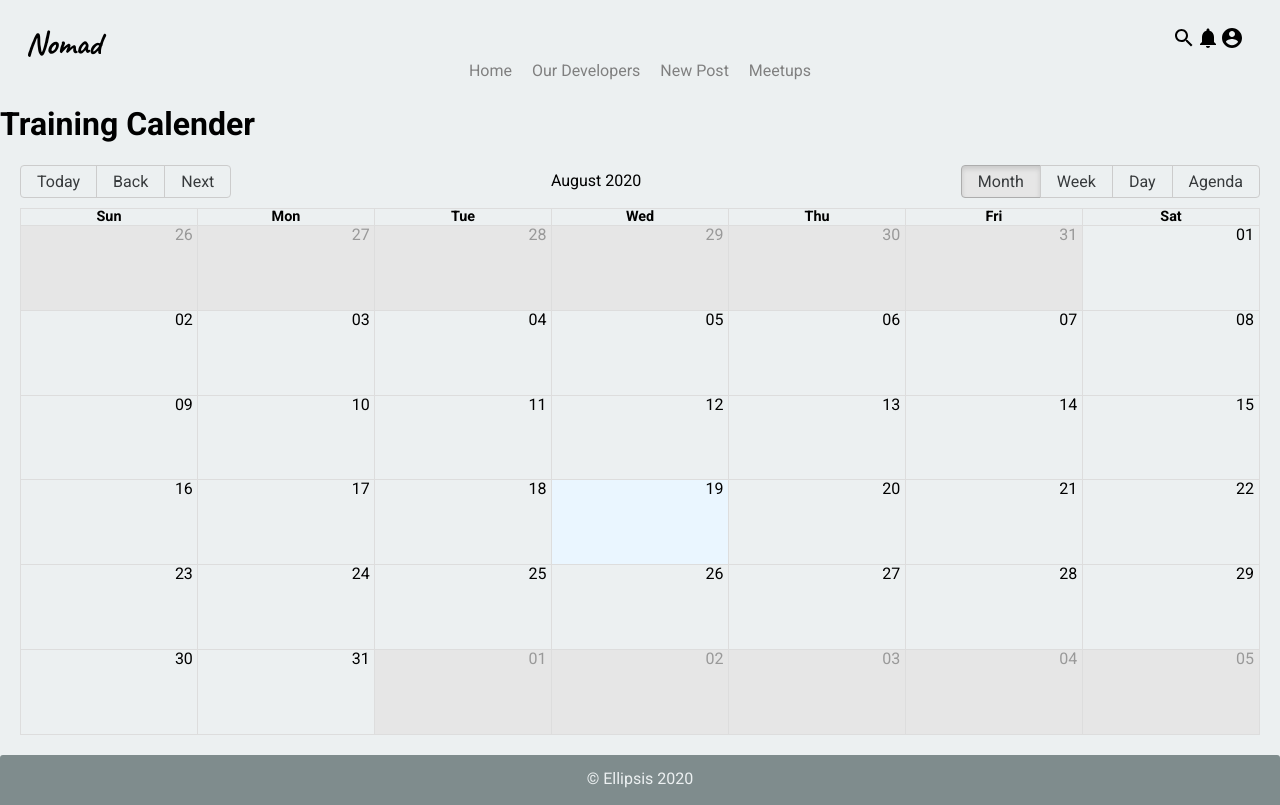
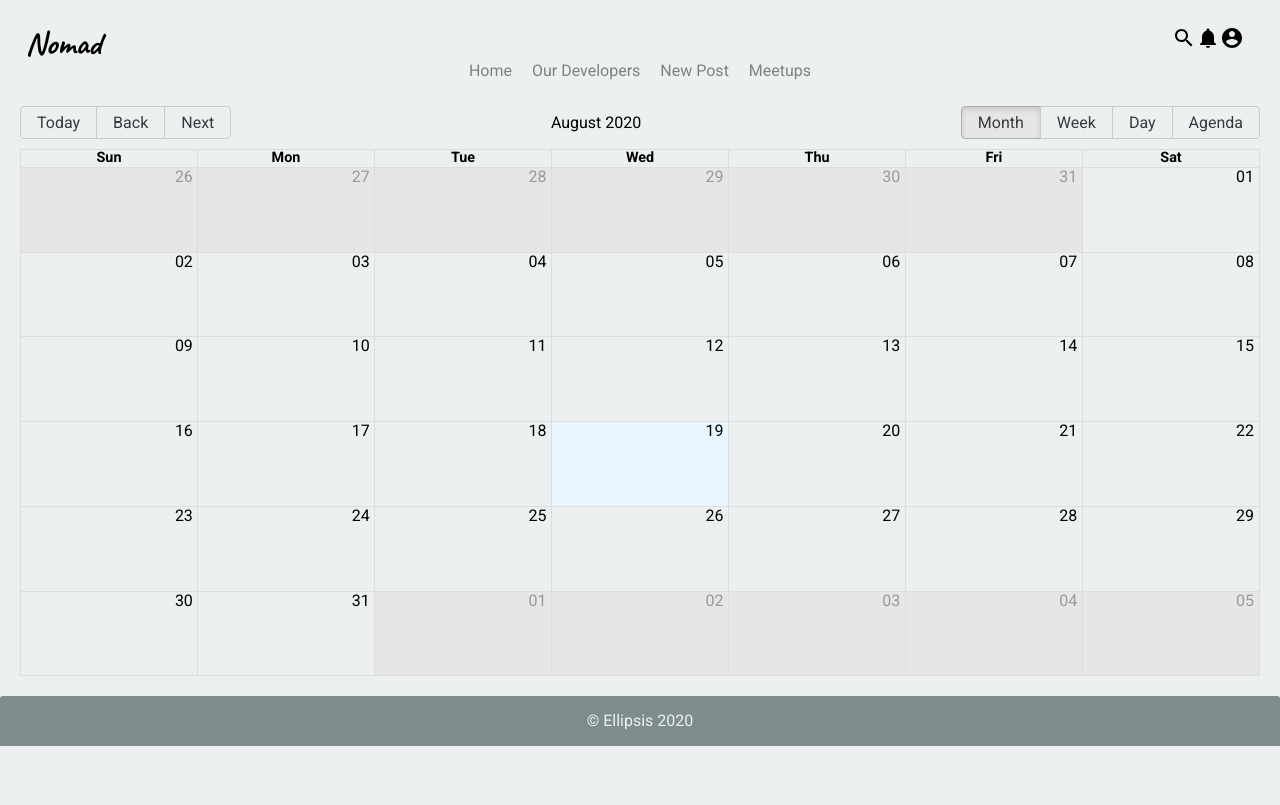
Before and after one commit to ellipsisMob/nomad, a React (Create React App) app in the folder client/: page /meetups in a window 1280 px wide. Built offline with nearby package versions, Linux system fonts and the light colour scheme; no server answers.

Commit message:
linting fixed

```diff
--- a/client/src/components/calendar/EventCalender.jsx
+++ b/client/src/components/calendar/EventCalender.jsx
@@ -34,7 +34,6 @@ const EventCalendar = props => {
 
     setEvents(parsedEvents);
     setLoading(false);
-
   }, [props]);
 
   return (
--- a/client/src/pages/CalenderPage.jsx
+++ b/client/src/pages/CalenderPage.jsx
@@ -1,4 +1,4 @@
-import React,{ useEffect, useState } from 'react';
+import React, { useEffect, useState } from 'react';
 import EventsCalender from '../components/calendar/EventCalender';
 
 const CalendarPage = () => {
@@ -9,19 +9,16 @@ const CalendarPage = () => {
       fetch('/api/events')
         .then(res => res.json())
         .then(data => setEvents(data))
-        .catch(err => console.log(err))
+        .catch(err => console.log(err));
     };
     fetchEvents();
   }, []);
 
   return (
     <div>
-      <h1>Training Calender</h1>
-      <div>
-        <EventsCalender events={events} />
-      </div>
+      <EventsCalender events={events} />
     </div>
   );
-}
+};
 
 export default CalendarPage;
```
Also changed, not shown: 1 other file (tests, documents, lock files or other folders).
